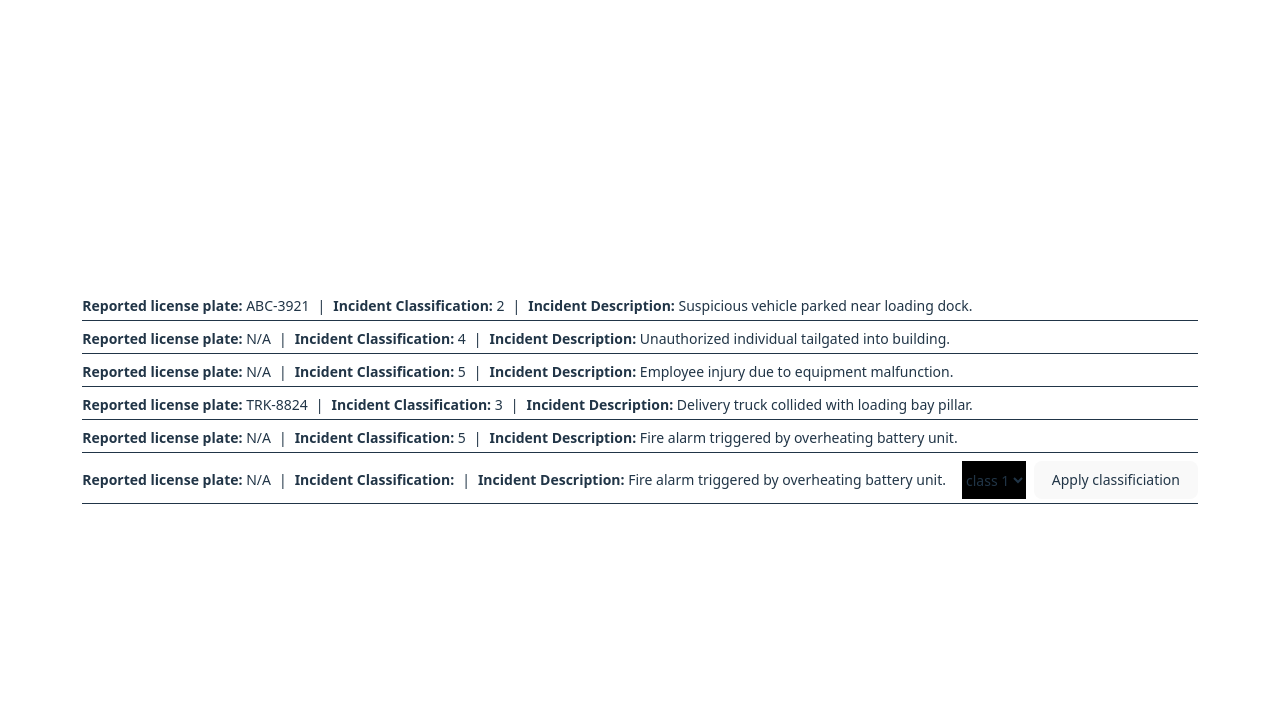
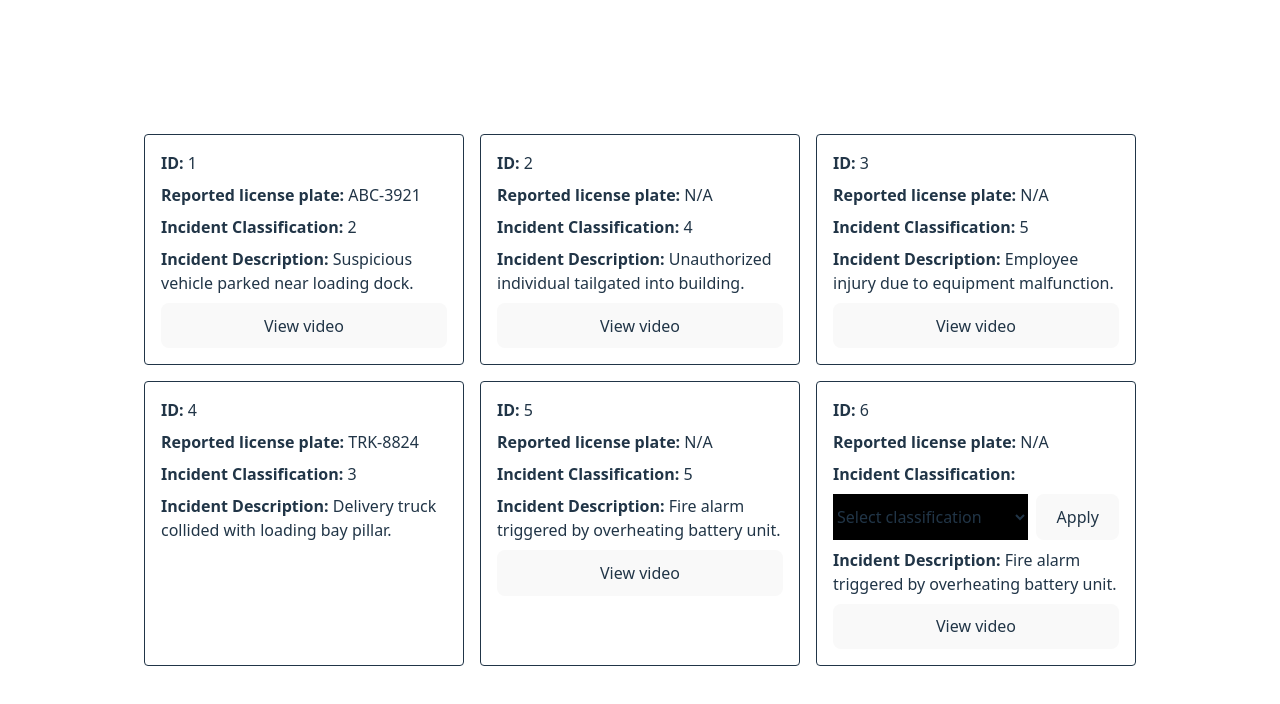
Before and after one commit to LMSNoise/HU-hackathonmodelling4, a React (Vite) app: page / in a window 1280 px wide. Shown: the top 704 px of the page. Built offline with nearby package versions, Linux system fonts and the light colour scheme.

Commit message:
added stuff and things

```diff
--- a/package.json
+++ b/package.json
@@ -13,6 +13,7 @@
     "@tailwindcss/vite": "^4.1.17",
     "react": "^19.2.0",
     "react-dom": "^19.2.0",
+    "react-router": "^7.9.6",
     "tailwindcss": "^4.1.17"
   },
   "devDependencies": {
--- a/src/App.tsx
+++ b/src/App.tsx
@@ -1,4 +1,5 @@
 import { useState } from 'react'
+import { Routes } from 'react-router'
 import reactLogo from './assets/react.svg'
 import viteLogo from '/vite.svg'
 import './App.css'
--- a/src/components/LogEntry.tsx
+++ b/src/components/LogEntry.tsx
@@ -3,29 +3,69 @@ import { type IIncident } from "./LogList.tsx"
 
 // Example React component that fetches incidents and displays each on one horizontal line
 export function IncidentLine({ incident }: { incident: IIncident }) {
+    const [selectedClass, setSelectedClass] = useState<number | null>(null)
+    const [loading, setLoading] = useState(false);
+    const [classification, setClassification] = useState(incident.classification)
+
+    async function openVideo(){
+        if (incident.videourl === null) return;
+        window.open(encodeURI(incident.videourl));
+    }
+
+    async function applyClassification(){
+        if(selectedClass === null) return;
+
+        setLoading(true);
+
+        try{
+            // const response = await fetch()
+            const response = {ok: true}
+            if(!response.ok){
+
+            } else{
+                setClassification(selectedClass)
+
+            }
+        }
+        catch{
+
+        }
+
+    }
+
      return (
-    <div className="flex gap-2 border-b pb-1 text-sm flex-wrap items-center">
-        <span><strong>Reported license plate:</strong> {incident.licenseplate}</span>
-        <span> | </span>
-        <span><strong>Incident Classification:</strong> {incident.classification}</span>
-        <span> | </span>
-        <span><strong>Incident Description:</strong> {incident.description}</span>
-        <span>   </span>
+        <div className="border rounded p-4 w-80 flex flex-col gap-2 text-left">
+            <div><strong>ID:</strong> {incident.id}</div>
+            <div><strong>Reported license plate:</strong> {incident.licenseplate}</div>
+            <div><strong>Incident Classification:</strong> {classification}</div>
             {incident.classification === null && (
-            <span className="flex gap-2">
-                <select className="bg-black">
+                <span className="flex gap-2 w-full">
+                    <select
+                    className="bg-black w-full"
+                    onChange={(e) => setSelectedClass(Number(e.target.value))}>
+                        <option value="">Select classification</option>
                         <option value="1">class 1</option>
                         <option value="2">class 2</option>
                         <option value="3">class 3</option>
                         <option value="4">class 4</option>
                     </select>
 
-                <button>
-                    Apply classificiation
+                    <button
+                    disabled={loading || selectedClass === null}
+                    onClick={applyClassification}>
+                        Apply
                     </button>
                 </span>
 
             )}
+            <div><strong>Incident Description:</strong> {incident.description}</div>
+            {incident.videourl != null && (
+                <button
+                onClick={openVideo}>
+                    View video
+                </button>
+            )}
+
         </div>
     );
 }
--- a/src/components/LogList.tsx
+++ b/src/components/LogList.tsx
@@ -5,11 +5,12 @@ import testdata from "../data/testdata.json";
 export interface IIncident {
     id: number;
     description: string;
-    classification: number;
+    classification: number | null;
     resolved: boolean;
     reported: boolean;
     location: string;
     licenseplate: string;
+    videourl: string | null;
 }
 
 
@@ -27,7 +28,7 @@ export default function LogList() {
   }, []);
 
   return (
-    <div className="p-4 space-y-2">
+    <div className="flex flex-wrap gap-4 justify-center">
       {incidents.map((incident) => (
         <IncidentLine key={incident.id} incident={incident} />
       ))}
--- a/src/data/testdata.json
+++ b/src/data/testdata.json
@@ -6,7 +6,8 @@
     "resolved": false,
     "reported": true,
     "location": "North Lot - Dock 3",
-    "licenseplate": "ABC-3921"
+    "licenseplate": "ABC-3921",
+    "videourl": "hello!"
   },
   {
     "id": 2,
@@ -15,7 +16,8 @@
     "resolved": false,
     "reported": false,
     "location": "Main Entrance",
-    "licenseplate": "N/A"
+    "licenseplate": "N/A",
+    "videourl": "hello!"
   },
   {
     "id": 3,
@@ -24,7 +26,8 @@
     "resolved": true,
     "reported": true,
     "location": "Warehouse A – Conveyor 7",
-    "licenseplate": "N/A"
+    "licenseplate": "N/A",
+    "videourl": "hello!"
   },
   {
     "id": 4,
@@ -33,7 +36,8 @@
     "resolved": false,
     "reported": true,
     "location": "South Loading Bay",
-    "licenseplate": "TRK-8824"
+    "licenseplate": "TRK-8824",
+    "videourl": null
   },
   {
     "id": 5,
@@ -42,7 +46,8 @@
     "resolved": true,
     "reported": true,
     "location": "Battery Room",
-    "licenseplate": "N/A"
+    "licenseplate": "N/A",
+    "videourl": "https://www.youtube.com/watch?v=dQw4w9WgXcQ"
   },
   {
     "id": 6,
@@ -51,6 +56,7 @@
     "resolved": true,
     "reported": true,
     "location": "Battery Room",
-    "licenseplate": "N/A"
+    "licenseplate": "N/A",
+    "videourl": "hello!"
   }
 ]
```
Also changed, not shown: 1 other file (tests, documents, lock files or other folders). Lines whose indentation alone changed are shown as unchanged.
